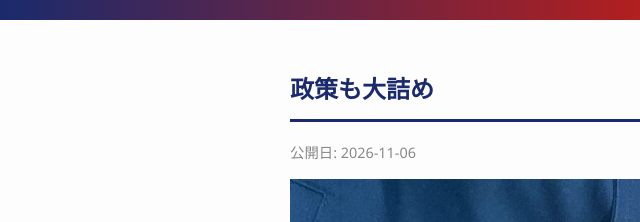
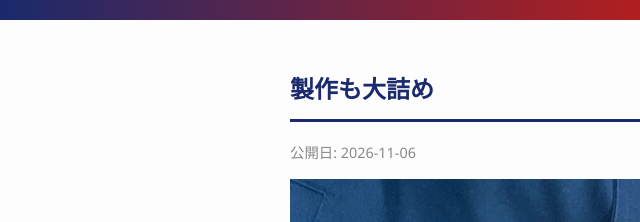
Before and after one commit to Xkot28/ichikawaTHS_Blog, a plain HTML site: page index.html in a window 1280 px wide. Shown: the part 373-595 px from the top of the page, 0-640 px from the left. Drawn offline with Linux system fonts and the light colour scheme.

Commit message:
index.html を更新

```diff
--- a/index.html
+++ b/index.html
@@ -17,7 +17,7 @@
     <main id='blog-list'>
         <!-- 記事がここに挿入されます -->
         <article style='margin-bottom: 40px; border-bottom: 1px solid #eee; padding-bottom: 20px;'>
-            <h2>政策も大詰め</h2>
+            <h2>製作も大詰め</h2>
             <p style='color: #888; font-size: 0.9rem;'>公開日: 2026-11-06</p>
             <img src= "Image_1A7B1508-2FA6-41FF-B351-E99D1B7B4F47 (2).jpeg" >
             <div class='post-body'>体育祭や文化祭などのイベントが一通り終わりコンペが一週間前に迫る今日は<br>発電機と接続部の固定と羽に穴をあけ、ドッキングする準備をおこないました。<br>各員がそれぞれの役割を全うし。成果を出せるように頑張りました。</div>
```
